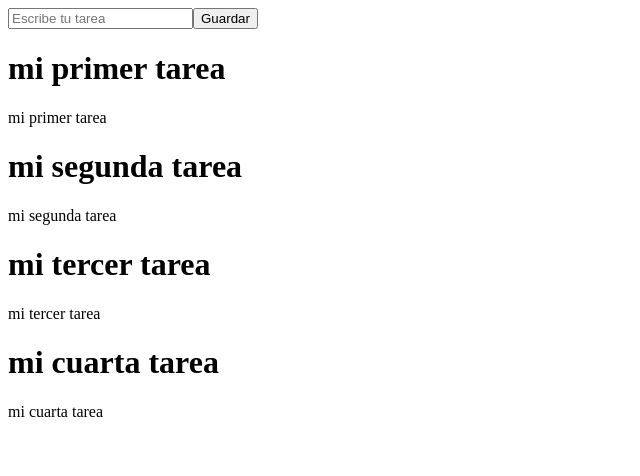
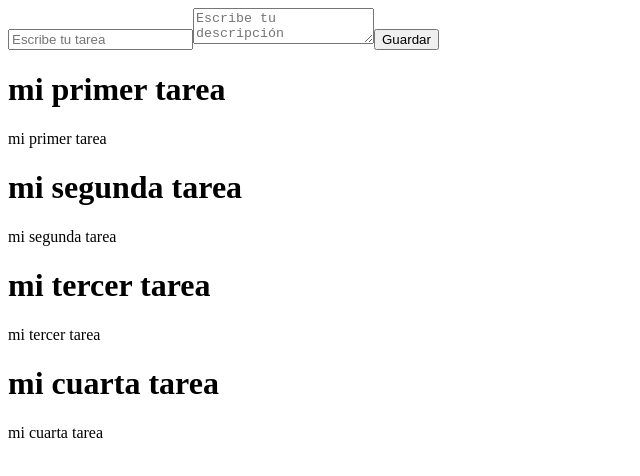
Before and after one commit to JuanM1228/react-task-aplication, a React (Vite) app: page / in a window 1280 px wide. Shown: the top 476 px of the page, without its empty margins (0-640 px from the left). Built offline with nearby package versions, Linux system fonts and the light colour scheme.

Commit message:
Description and new work tree

```diff
--- a/src/App.jsx
+++ b/src/App.jsx
@@ -1,8 +1,9 @@
 import React from "react";
-import { TaskForm } from "./TaskForm";
+import { TaskForm } from "./Components/TaskForm";
 import { data } from "./task";
-import TaskList from "./TaskList";
+import TaskList from "./Components/TaskList";
 import { useState, useEffect } from "react";
+
 export const App = () => {
   const [tasks, setTasks] = useState([]);
 
@@ -10,15 +11,8 @@ export const App = () => {
     setTasks(data);
   }, []);
 
-  const createTask = (titleTask) => {
-    setTasks([
-      ...tasks,
-      {
-        title: titleTask,
-        id: 4,
-        description: "nueva tarea",
-      },
-    ]);
+  const createTask = (task) => {
+    setTasks([...tasks, task]);
   };
 
   return (
--- /dev/null
+++ b/src/Components/TaskCard.jsx
@@ -0,0 +1,10 @@
+import React from "react";
+
+export const TaskCard = ({ task, key }) => {
+  return (
+    <div>
+      <h1>{task.title}</h1>
+      <p>{task.description}</p>
+    </div>
+  );
+};
--- /dev/null
+++ b/src/Components/TaskForm.jsx
@@ -0,0 +1,33 @@
+import React from "react";
+import { useState } from "react";
+
+export const TaskForm = ({ createTask }) => {
+  const [title, setTitle] = useState("");
+  const [description, setDescription] = useState("");
+
+  const handleOnChangeInput = (e) => {
+    setTitle(e.target.value);
+  };
+
+  const handleOnChangeTextArea = (e) => {
+    setDescription(e.target.value);
+  };
+
+  const handleSubmit = (e) => {
+    e.preventDefault();
+    createTask({
+      title,
+      description,
+    });
+  };
+  return (
+    <form onSubmit={handleSubmit}>
+      <input placeholder="Escribe tu tarea" onChange={handleOnChangeInput} />
+      <textarea
+        placeholder="Escribe tu descripción"
+        onChange={handleOnChangeTextArea}
+      ></textarea>
+      <button>Guardar</button>
+    </form>
+  );
+};
--- a/src/TaskList.jsx
+++ b/src/Components/TaskList.jsx
@@ -1,4 +1,6 @@
 import React from "react";
+import { TaskCard } from "./TaskCard";
+
 function TaskList({ tasks }) {
   if (tasks.length === 0) {
     return <h1>No hay tareas aun</h1>;
@@ -7,10 +9,7 @@ function TaskList({ tasks }) {
   return (
     <div>
       {tasks.map((task) => (
-        <div key={task.id}>
-          <h1>{task.title}</h1>
-          <p>{task.description}</p>
-        </div>
+        <TaskCard key={task.id} task={task} />
       ))}
     </div>
   );
--- a/src/TaskForm.jsx
+++ /dev/null
@@ -1,21 +0,0 @@
-import React from "react";
-import { useState } from "react";
-
-export const TaskForm = (createTask) => {
-  const [title, setTitle] = useState("");
-
-  const handleOnChange = (e) => {
-    setTitle(e.target.value);
-  };
-
-  const handleSubmit = (e) => {
-    e.preventDefault();
-    createTask(title);
-  };
-  return (
-    <form onSubmit={handleSubmit}>
-      <input placeholder="Escribe tu tarea" onChange={handleOnChange} />
-      <button>Guardar</button>
-    </form>
-  );
-};
```
